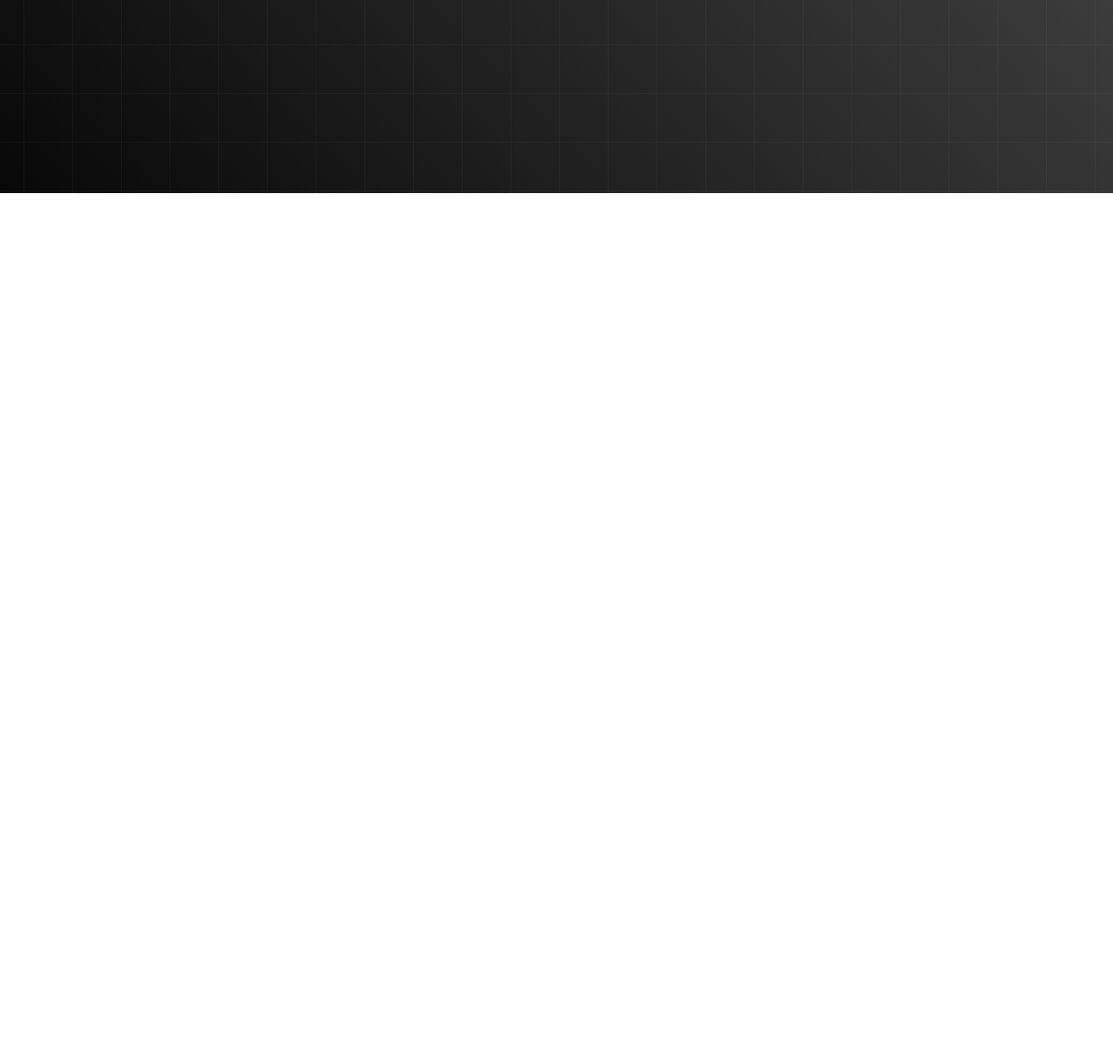
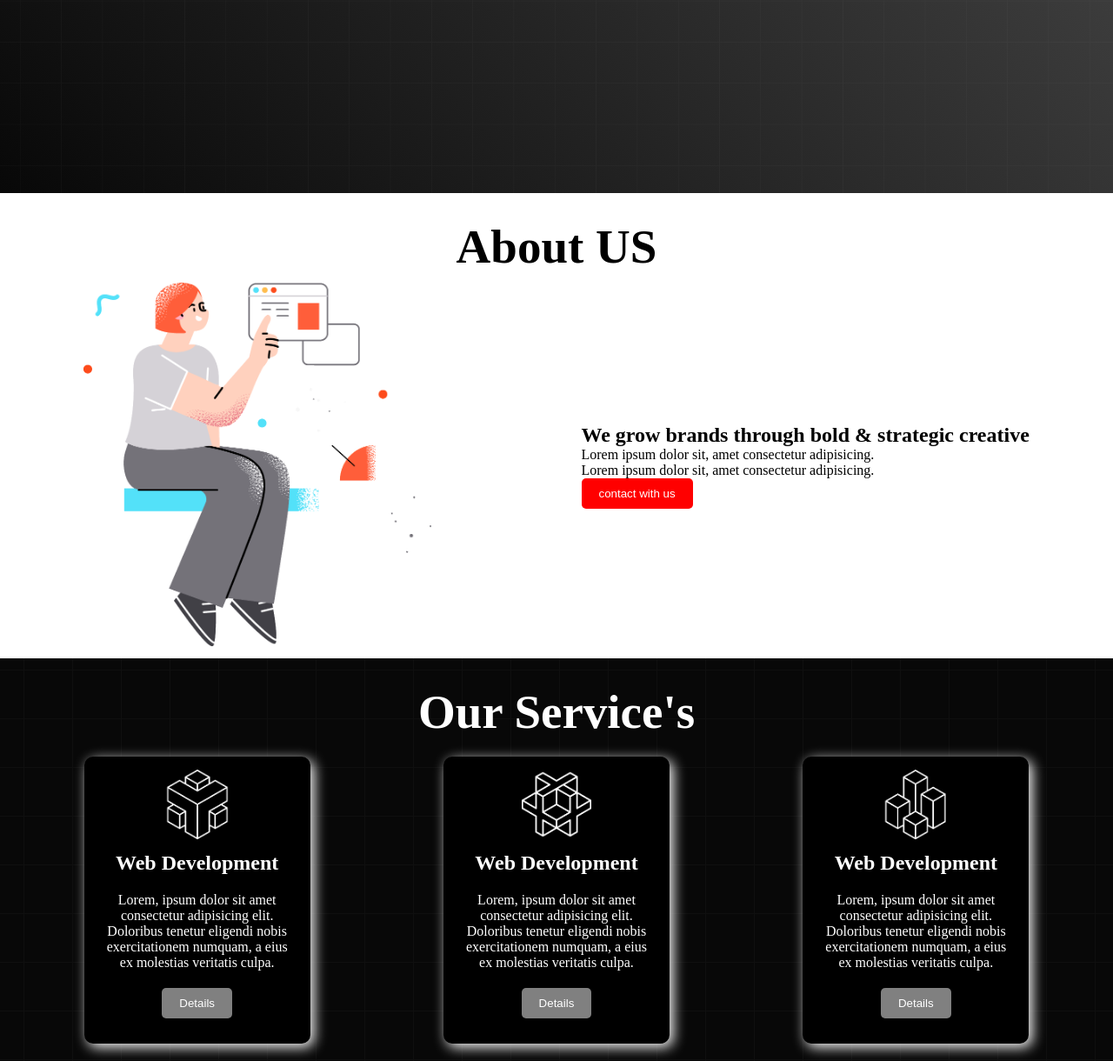
Before and after one commit to Toufiq-it/digital-products, a plain HTML site: page index.html in a window 1280 px wide. Shown: the part 646-1866 px from the top of the page at 87% size. Before the commit the page ends 868 px from the top, so only its background shows below. Drawn offline with Linux system fonts and the light colour scheme.

Commit message:
about & service section done

```diff
--- a/index.html
+++ b/index.html
@@ -24,6 +24,7 @@
         </nav>
     </header>
     <main>
+        <!-- This is banner section -->
         <section>
             <div class="banner-container">
                 <div class="banner-text">
@@ -37,6 +38,48 @@
                 </div>
             </div>
         </section>
+
+        <!-- This is About us section -->
+        <section>
+            <h1 class="title about-title">About US</h1>
+            <div class="about-container">
+                <div class="about-info">
+                    <h1>We grow brands through
+                        bold & strategic creative</h1>
+                    <p>Lorem ipsum dolor sit, amet consectetur adipisicing.</p>
+                    <p>Lorem ipsum dolor sit, amet consectetur adipisicing.</p>
+                    <button class="btn">contact with us</button>
+                </div>
+                <div class="about-photo">
+                    <img class="banner-img" src="./images/section.png" alt="">
+                </div>
+            </div>
+        </section>
+
+        <!-- This is a service section -->
+        <section class="service-section">
+            <h1 class="title about-title s">Our Service's</h1>
+            <div class="service-container">
+                <div class="box">
+                    <img class="icon" src="./icon/0.png" alt="">
+                    <h2 class="box-title">Web Development</h2>
+                    <p class="box-description">Lorem, ipsum dolor sit amet consectetur adipisicing elit. Doloribus tenetur eligendi nobis exercitationem numquam, a eius ex molestias veritatis culpa.</p>
+                    <button class="btn box-btn">Details</button>
+                </div>
+                <div class="box">
+                    <img class="icon" src="./icon/1.png" alt="">
+                    <h2 class="box-title">Web Development</h2>
+                    <p class="box-description">Lorem, ipsum dolor sit amet consectetur adipisicing elit. Doloribus tenetur eligendi nobis exercitationem numquam, a eius ex molestias veritatis culpa.</p>
+                    <button class="btn box-btn">Details</button>
+                </div>
+                <div class="box">
+                    <img class="icon" src="./icon/2.png" alt="">
+                    <h2 class="box-title">Web Development</h2>
+                    <p class="box-description">Lorem, ipsum dolor sit amet consectetur adipisicing elit. Doloribus tenetur eligendi nobis exercitationem numquam, a eius ex molestias veritatis culpa.</p>
+                    <button class="btn box-btn">Details</button>
+                </div>
+            </div>
+        </section>
     </main>
     <footer>
 
--- a/style.css
+++ b/style.css
@@ -3,7 +3,7 @@
     padding: 0px;
 }
 
-/* navbar */
+/* navbar css */
 .menu-container{
     background-color: black;
     padding: 20px;
@@ -26,7 +26,7 @@
     cursor: pointer;
 }
 
-/* banner */
+/* banner css */
 .banner-container{
     display: flex;
     justify-content: space-around;
@@ -36,6 +36,7 @@
     color: white;
     background-image: url("./images/background.png"),
     linear-gradient(45deg, #080808, #505050);
+    background-size: cover;
 }
 .banner-img{
     width: 400px;
@@ -60,3 +61,55 @@
 .btn:hover{
     background-color: rgb(155, 170, 127);
 }
+
+/* About css */
+.about-container{
+    display: flex;
+    justify-content: space-around;
+    align-items: center;
+    flex-direction: row-reverse;
+    padding: 10px;
+}
+.about-title{
+    text-align: center;
+    padding-top: 30px;
+}
+
+/* Service css */
+.box{
+    width: 230px;
+    height: 300px;
+    box-shadow: 4px 4px 15px;
+    background-color: black;
+    text-align: center;
+    padding: 15px;
+    color: white;
+    border-radius: 10px;
+}
+.icon{
+    width: 80px;
+}
+.box-btn{
+    background-color: grey;
+    margin-top: 10px;
+    padding-bottom: 10px;
+}
+.box-title{
+    padding: 10px;
+}
+.box-description{
+    padding: 10px;
+}
+.service-container{
+    display: flex;
+    justify-content: space-around;
+    padding: 20px;
+
+}
+.service-section{
+    background-image: url("./images/background.png");
+    background-color: #080808;
+}
+.s{
+    color: white;
+}
```
